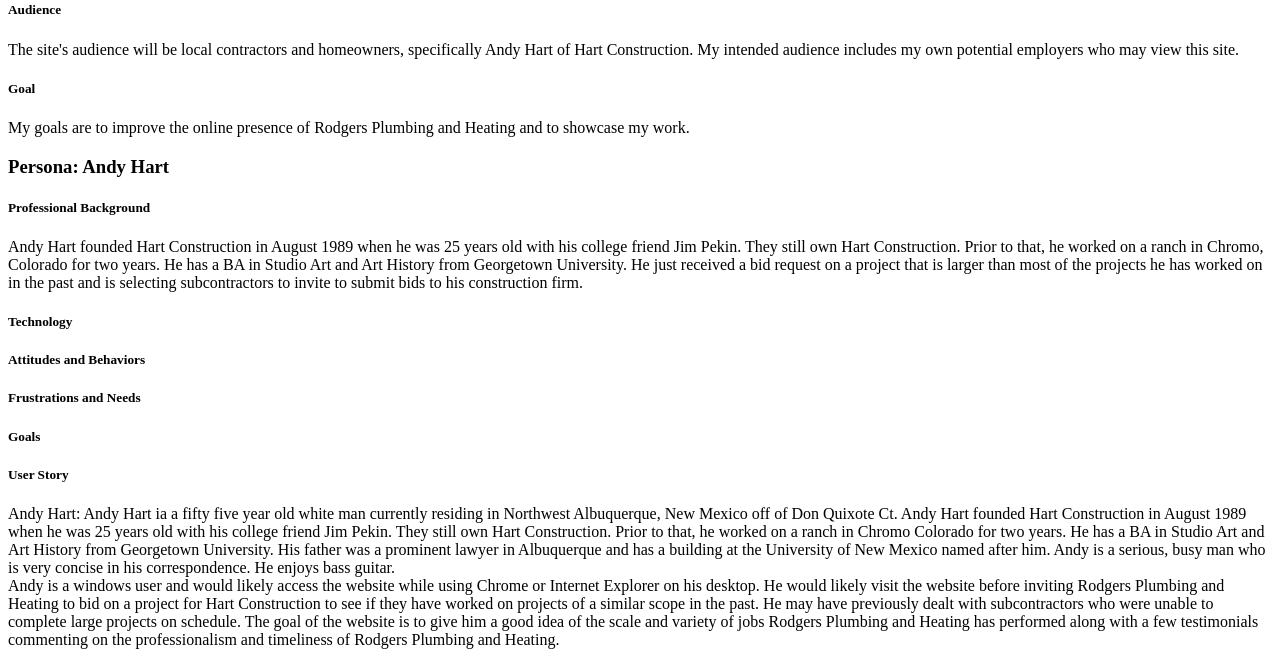
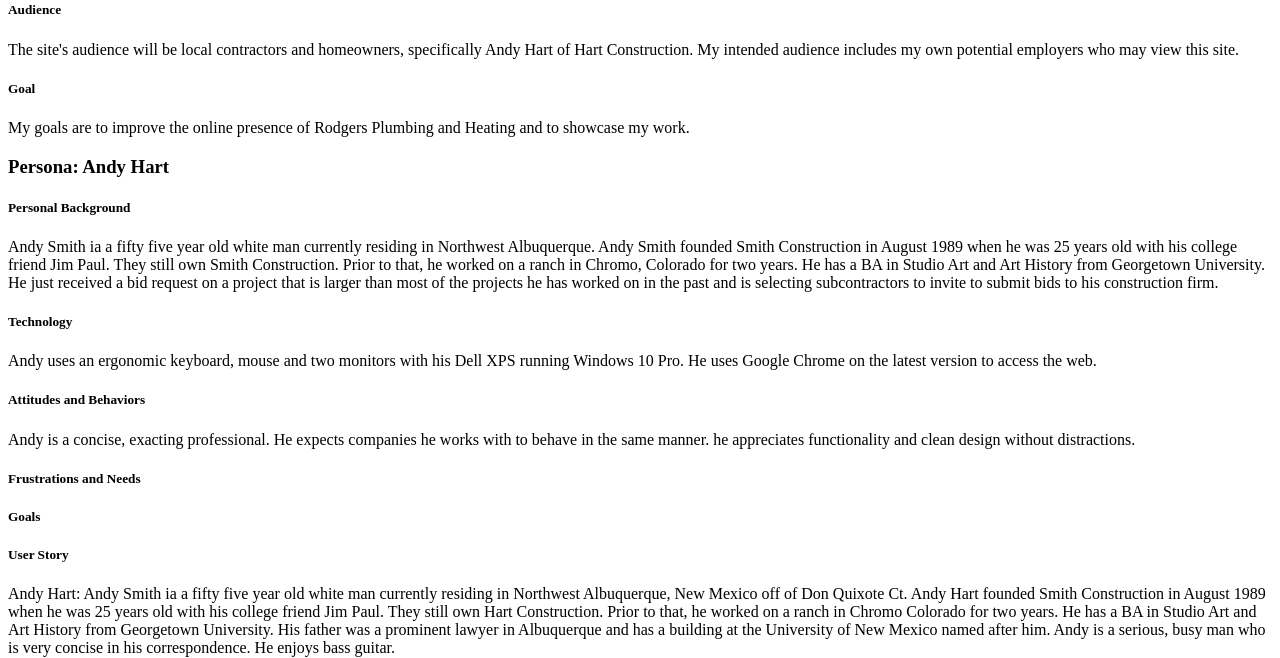
Before and after one commit to Johnthe-dev/rodgers-plumbing-inc, a PHP site: page /milestone-1.php in a window 1280 px wide. Shown: the part 200-858 px from the top of the page. Run offline with PHP 8.4, Linux system fonts and the light colour scheme.

Commit message:
milestone-1.php abstracted user persona, added Technology

```diff
--- a/public_html/documentation/milestone-1.php
+++ b/public_html/documentation/milestone-1.php
@@ -31,9 +31,10 @@
 		<h3 id="personaTitle" class="title">Persona: Andy Hart</h3>
 
 		<div id="personaBackground">
-			<h5 id="personaBackgroundTitle" class="title">Professional Background</h5>
-			<p id="personaBackgroundDescription" class="description">Andy Hart founded Hart Construction in August 1989
-				when he was 25 years old with his college friend Jim Pekin. They still own Hart Construction. Prior to that, he worked
+			<h5 id="personaBackgroundTitle" class="title">Personal Background</h5>
+			<p id="personaBackgroundDescription" class="description">Andy Smith ia a fifty five year old white man currently
+				residing in Northwest Albuquerque. Andy Smith founded Smith Construction in August 1989
+				when he was 25 years old with his college friend Jim Paul. They still own Smith Construction. Prior to that, he worked
 				on a ranch in Chromo, Colorado for two years. He has a BA in Studio Art and Art History from Georgetown University. He
 				just received a bid request on a project that is larger than most of the projects he has worked on in the past and is
 				selecting subcontractors to invite to submit bids to his construction firm.</p>
@@ -41,12 +42,12 @@
 
 		<div id="personaTechnology">
 			<h5 id="personaTechnologyTitle" class="title">Technology</h5>
-			<p id="personaTechnologyDescription" class="description"></p>
+			<p id="personaTechnologyDescription" class="description">Andy uses an ergonomic keyboard, mouse and two monitors with his Dell XPS running Windows 10 Pro. He uses Google Chrome on the latest version to access the web.</p>
 		</div>
 
 		<div id="personaAttitudes">
 			<h5 id="personaAttitudesTitle" class="title">Attitudes and Behaviors</h5>
-			<p id="personaAttitudesDescription" class="description"></p>
+			<p id="personaAttitudesDescription" class="description">Andy is a concise, exacting professional. He expects companies he works with to behave in the same manner. he appreciates functionality and clean design without distractions.</p>
 		</div>
 
 		<div id="personaFrustrations">
@@ -64,13 +65,13 @@
 			<p id="personaStoryDescription" class="description"></p>
 		</div>
 
-		<p id="personaDescription" class="description">Andy Hart: Andy Hart ia a fifty five year old white man currently
-			residing in Northwest Albuquerque, New Mexico off of Don Quixote Ct. Andy Hart founded Hart Construction in August 1989
-			when he was 25 years old with his college friend Jim Pekin. They still own Hart Construction. Prior to that, he worked
+		<p id="personaDescription" class="description">Andy Hart: Andy Smith ia a fifty five year old white man currently
+			residing in Northwest Albuquerque, New Mexico off of Don Quixote Ct. Andy Hart founded Smith Construction in August 1989
+			when he was 25 years old with his college friend Jim Paul. They still own Hart Construction. Prior to that, he worked
 			on a ranch in Chromo Colorado for two years. He has a BA in Studio Art and Art History from Georgetown University. His
 			father was a prominent lawyer in Albuquerque and has a building at the University of New Mexico named after him. Andy is
 			a serious, busy man who is very concise in his correspondence. He enjoys bass guitar.<br>
-		Andy is a windows user and would likely access the website while using Chrome or Internet Explorer on his desktop. He would
+			Andy is a windows user and would likely access the website while using Chrome or Internet Explorer on his desktop. He would
 			likely visit the website before inviting Rodgers Plumbing and Heating to bid on a project for Hart Construction to see if
 			they have worked on projects of a similar scope in the past. He may have previously dealt with subcontractors who were
 			unable to complete large projects on schedule. The goal of the website is to give him a good idea of the scale and variety
```
